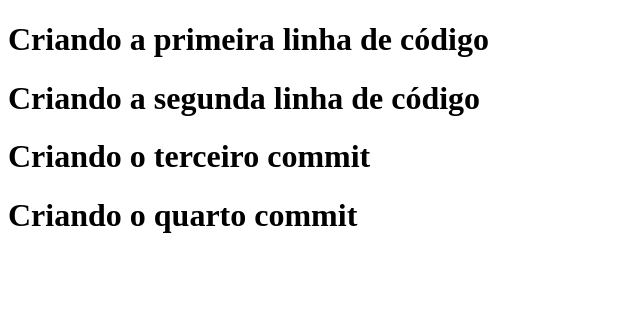
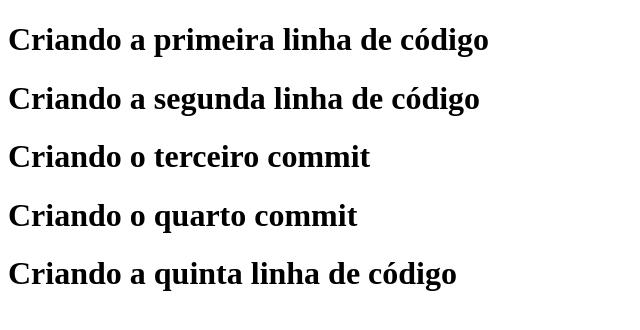
Before and after one commit to Daviokano/projetogita, a plain HTML site: page index.html in a window 1280 px wide. Shown: the whole page, without its empty margins (0-640 px from the left). Drawn offline with Linux system fonts and the light colour scheme.

Commit message:
criando a quinta linha de código

```diff
--- a/index.html
+++ b/index.html
@@ -10,5 +10,6 @@
     <h1>Criando a segunda linha de código</h1>
     <h1>Criando o terceiro commit</h1>
     <h1>Criando o quarto commit</h1>
+    <h1>Criando a quinta linha de código</h1>
 </body>
 </html>
```
